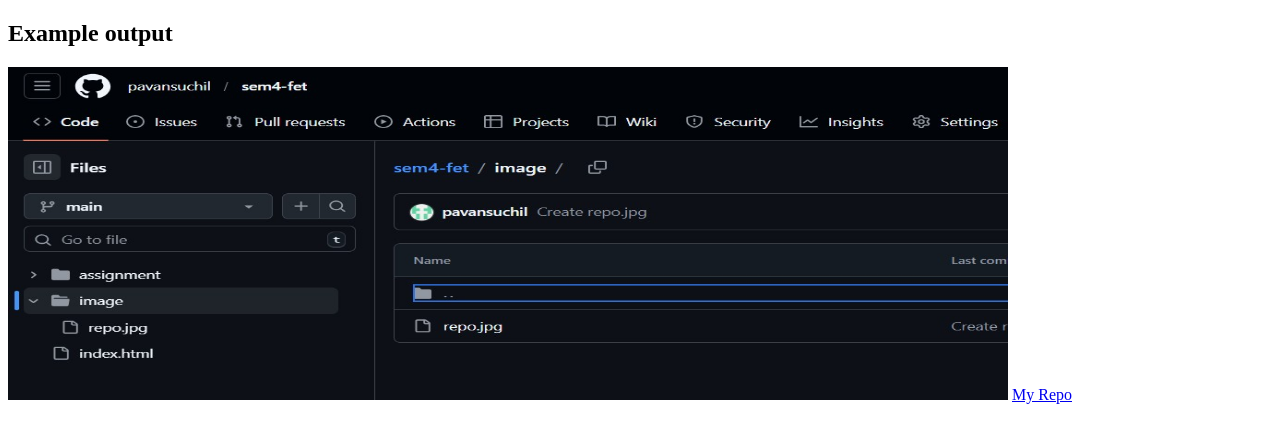
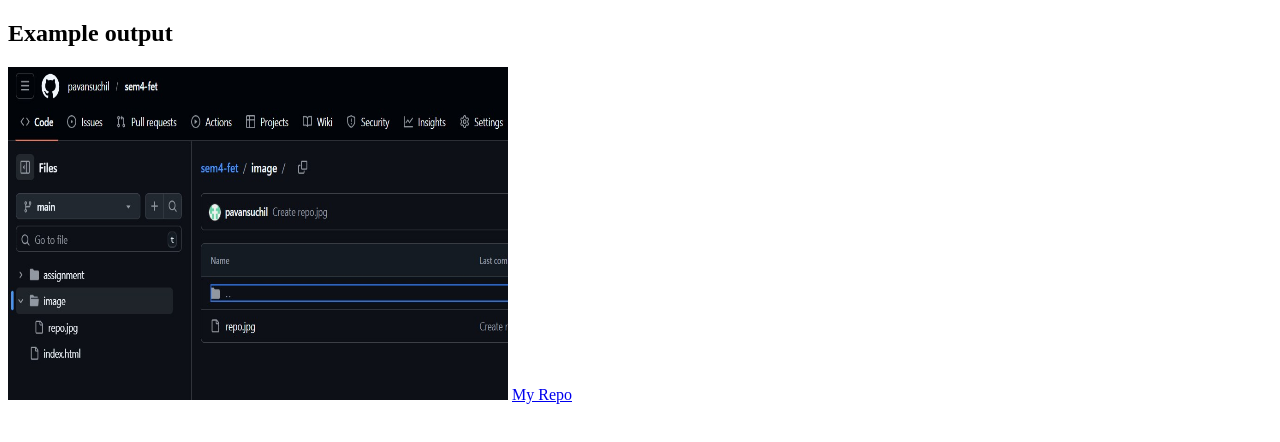
Before and after one commit to pavansuchil/sem4-fet, a plain HTML site: page assignment/three.html in a window 1280 px wide. Drawn offline with Linux system fonts and the light colour scheme.

Commit message:
Update three.html

```diff
--- a/assignment/three.html
+++ b/assignment/three.html
@@ -2,8 +2,8 @@
 <html>
 <body>
 
-<h2>Example output</h2>
-<img src="../image/repo.jpg" alt="Trulli" width="1000" height="333">
+              <h2>Example output</h2>
+<img src="../image/repo.jpg" alt="Trulli" width="500" height="333">
   <a href="https://pavansuchil.github.io/sem4-fet/">My Repo</a>
 
 </body>
```
